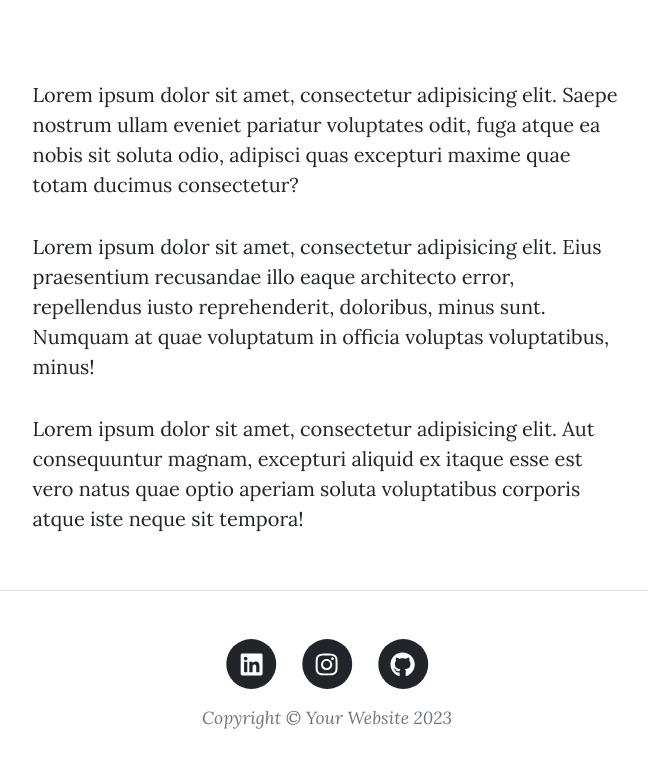
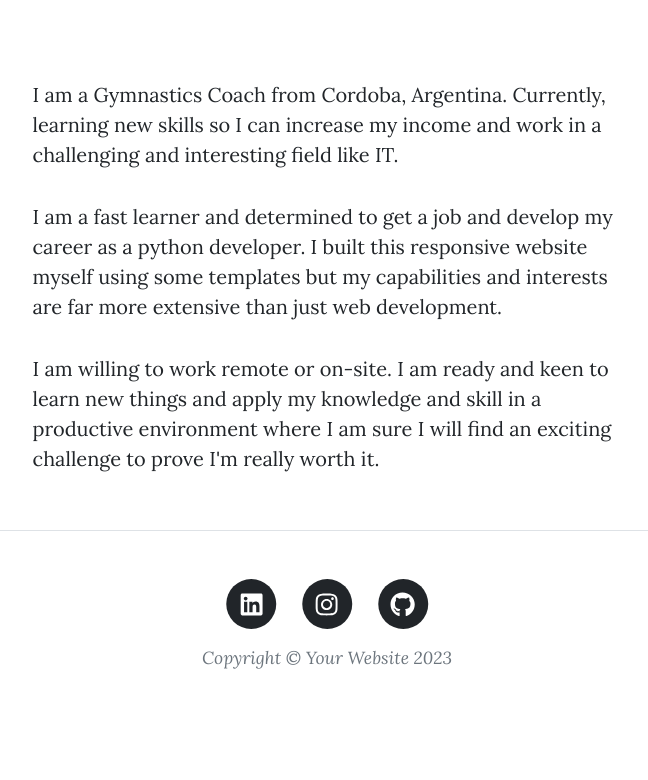
Before and after one commit to ToNavarro/My-Blog-Day-69, a Flask app: page /about in a window 1280 px wide. Shown: the part 532-1312 px from the top of the page, without its empty margins (313-961 px from the left). After the commit the page ends 1201 px from the top, so only its background shows below. Run offline with Flask 3, Linux system fonts and the light colour scheme; some libraries are stand-ins or nearby versions.

Commit message:
About me and Debug=False

```diff
--- a/main.py
+++ b/main.py
@@ -271,4 +271,4 @@ def contact():
 
 
 if __name__ == "__main__":
-    app.run(debug=True, port=5002)
+    app.run(debug=False, port=5002)
--- a/templates/about.html
+++ b/templates/about.html
@@ -22,22 +22,20 @@
     <div class="row gx-4 gx-lg-5 justify-content-center">
       <div class="col-md-10 col-lg-8 col-xl-7">
         <p>
-          Lorem ipsum dolor sit amet, consectetur adipisicing elit. Saepe
-          nostrum ullam eveniet pariatur voluptates odit, fuga atque ea nobis
-          sit soluta odio, adipisci quas excepturi maxime quae totam ducimus
-          consectetur?
+          I am a Gymnastics Coach from Cordoba, Argentina. Currently, learning
+          new skills so I can increase my income and work in a challenging and
+          interesting field like IT.
         </p>
         <p>
-          Lorem ipsum dolor sit amet, consectetur adipisicing elit. Eius
-          praesentium recusandae illo eaque architecto error, repellendus iusto
-          reprehenderit, doloribus, minus sunt. Numquam at quae voluptatum in
-          officia voluptas voluptatibus, minus!
+          I am a fast learner and determined to get a job and develop my career
+          as a python developer. I built this responsive website myself using some
+           templates but my capabilities and interests are far more extensive than
+          just web development.
         </p>
         <p>
-          Lorem ipsum dolor sit amet, consectetur adipisicing elit. Aut
-          consequuntur magnam, excepturi aliquid ex itaque esse est vero natus
-          quae optio aperiam soluta voluptatibus corporis atque iste neque sit
-          tempora!
+          I am willing to work remote or on-site. I am ready and keen to learn
+           new things and apply my knowledge and skill in a productive environment
+          where I am sure I will find an exciting challenge to prove I'm really worth it.
         </p>
       </div>
     </div>
```
